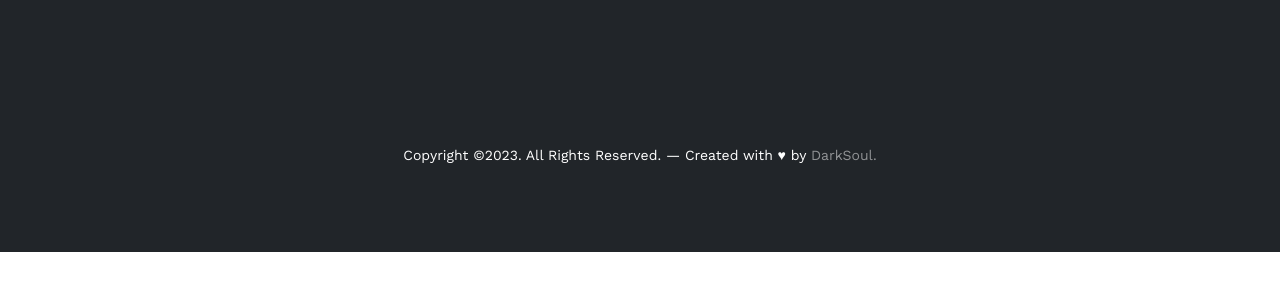
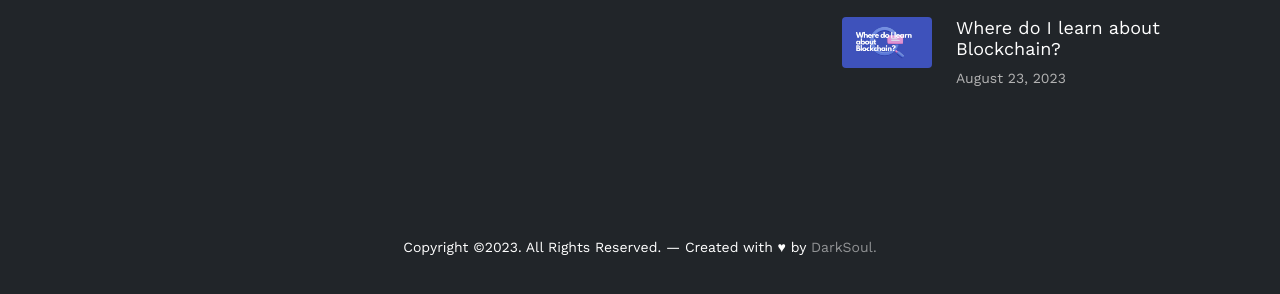
Before and after one commit to DarkSoul-Git/DarkSoul-Git.github.io, a plain HTML site: page Blog1.html in a window 1280 px wide. Shown: the part 3703-3997 px from the top of the page. Before the commit the page ends 3955 px from the top, so only its background shows below. Drawn offline with nearby package versions, Linux system fonts and the light colour scheme; files whose address does not match are found by name.

Commit message:
Update Blog1.html

```diff
--- a/Blog1.html
+++ b/Blog1.html
@@ -278,7 +278,7 @@
   </section>
 
 
-  <footer class="site-footer bg-dark">
+   <footer class="site-footer bg-dark">
 		<div class="container">
 			<div class="row">
 				<div class="col-lg-4">
@@ -323,7 +323,16 @@
 									</a>
 								</li>
 								<li>
+									<a href="Blog2.html">
 
+										<img src="images/Where do I learn about Blockchain.png" alt="Where do I learn about Blockchain - cover image" class="me-4 rounded">
+										<div class="text">
+											<h4>Where do I learn about Blockchain?</h4>
+											<div class="post-meta">
+												<span class="mr-2">August 23, 2023 </span>
+											</div>
+										</div>
+									</a>
 								</li>
 								<li>
 
@@ -344,6 +353,7 @@
         </div>
       </div> <!-- /.container -->
     </footer> <!-- /.site-footer -->
+
 
     <!-- Preloader -->
     <div id="overlayer"></div>
```
